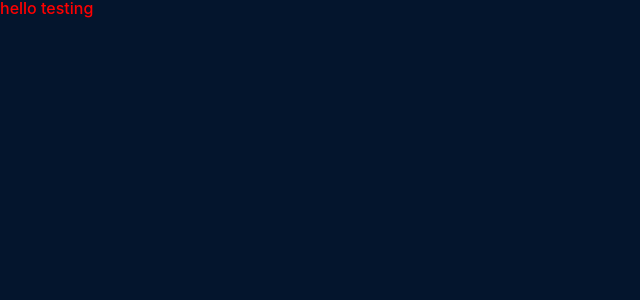
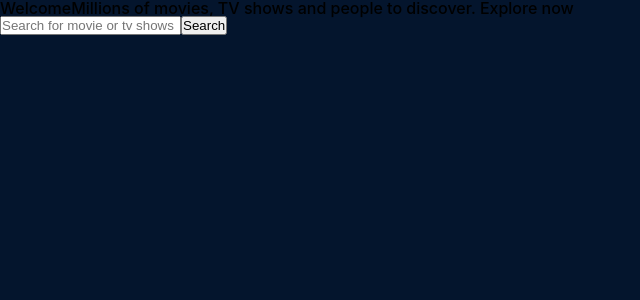
Before and after one commit to akinurrahman/movix, a React (Create React App) app: page / in a window 1280 px wide. Shown: the top 300 px of the page, without its empty margins (0-640 px from the left). Built offline with nearby package versions, Linux system fonts and the light colour scheme; no server answers.

Commit message:
setting up initial api

```diff
--- a/package.json
+++ b/package.json
@@ -11,6 +11,7 @@
     "react": "^18.2.0",
     "react-dom": "^18.2.0",
     "react-redux": "^8.1.3",
+    "react-router-dom": "^6.16.0",
     "react-scripts": "5.0.1",
     "styled-components": "^6.0.8",
     "web-vitals": "^2.1.4"
--- a/src/App.js
+++ b/src/App.js
@@ -1,27 +1,43 @@
-import React, { useEffect } from 'react'
-import {fetchDataFromApi} from './utils/api'
-import { useDispatch, useSelector } from 'react-redux'
-import { getApiConfiguration } from './redux/slices/homeSlice'
+import React, { useEffect } from "react";
+import { fetchDataFromApi } from "./utils/api";
+import { useDispatch, useSelector } from "react-redux";
+import { getApiConfiguration } from "./redux/slices/homeSlice";
+import { BrowserRouter, Routes, Route } from "react-router-dom";
+import Home from "./pages/home/Home";
+import Details from "./pages/details/Details";
+import SearchResult from "./pages/search results/SeachReasults";
+import Explore from "./pages/explore/Explore";
+import PageNotFound from "./pages/404/PageNotFound";
+import Header from './components/header/Header'
+import Footer from './components/footer/Footer'
+
 const App = () => {
-const dispatch = useDispatch()
-const {url} = useSelector(state=> state.home)
-console.log(url)
-  useEffect(()=>{
-    apiTesting()
-  },[])
+  const dispatch = useDispatch();
+  const { url } = useSelector((state) => state.home);
+  // console.log(url);
+  useEffect(() => {
+    apiTesting();
+  }, []);
 
-  const apiTesting =()=>{
-    fetchDataFromApi('/movie/popular')
-    .then((res)=>{
+  const apiTesting = () => {
+    fetchDataFromApi("/movie/popular").then((res) => {
       // console.log(res)
-      dispatch(getApiConfiguration(res))
-    })
-  }
+      dispatch(getApiConfiguration(res));
+    });
+  };
   return (
-    <div style={{color: "red"}}>
-      {url?.total_pages} hello testing
-    </div>
-  )
-}
+    <BrowserRouter>
+      <Header />
+      <Routes>
+        <Route path="/" element={<Home />} />
+        <Route path="/:mediaType/:id" element={<Details />} />
+        <Route path="/search/:query" element={<SearchResult />} />
+        <Route path="/explore/:mediaType" element={<Explore />} />
+        <Route path="*" element={<PageNotFound />} />
+      </Routes>
+      <Footer />
+    </BrowserRouter>
+  );
+};
 
-export default App
+export default App;
--- /dev/null
+++ b/src/components/footer/Footer.jsx
@@ -0,0 +1,11 @@
+import React from 'react'
+
+const Footer = () => {
+  return (
+    <div>
+
+    </div>
+  )
+}
+
+export default Footer
--- /dev/null
+++ b/src/components/header/Header.jsx
@@ -0,0 +1,11 @@
+import React from 'react'
+
+const Header = () => {
+  return (
+    <div>
+
+    </div>
+  )
+}
+
+export default Header
--- /dev/null
+++ b/src/hooks/useFetch.jsx
@@ -0,0 +1,28 @@
+import { useEffect, useState } from "react";
+import { fetchDataFromApi } from "../utils/api";
+
+const useFetch = (url) => {
+    const [data, setData] = useState(null);
+    const [loading, setLoading] = useState(null);
+    const [error, setError] = useState(null);
+
+    useEffect(() => {
+        setLoading("loading...");
+        setData(null);
+        setError(null);
+
+        fetchDataFromApi(url)
+            .then((res) => {
+                setLoading(false);
+                setData(res);
+            })
+            .catch((err) => {
+                setLoading(false);
+                setError("Something went wrong!");
+            });
+    }, [url]);
+
+    return { data, loading, error };
+};
+
+export default useFetch;
--- /dev/null
+++ b/src/pages/404/PageNotFound.jsx
@@ -0,0 +1,11 @@
+import React from 'react'
+
+const PageNotFound = () => {
+  return (
+    <div>
+
+    </div>
+  )
+}
+
+export default PageNotFound
--- /dev/null
+++ b/src/pages/details/Details.jsx
@@ -0,0 +1,11 @@
+import React from 'react'
+
+const Details = () => {
+  return (
+    <div>
+
+    </div>
+  )
+}
+
+export default Details
--- /dev/null
+++ b/src/pages/explore/Explore.jsx
@@ -0,0 +1,11 @@
+import React from 'react'
+
+const Explore = () => {
+  return (
+    <div>
+
+    </div>
+  )
+}
+
+export default Explore
--- /dev/null
+++ b/src/pages/home/Home.jsx
@@ -0,0 +1,12 @@
+import React from 'react'
+import Banner from './hero banner/Banner'
+
+const Home = () => {
+  return (
+    <div className='homePage'>
+      <Banner/>
+    </div>
+  )
+}
+
+export default Home
--- /dev/null
+++ b/src/pages/home/hero banner/Banner.jsx
@@ -0,0 +1,50 @@
+import React, { useEffect, useState } from "react";
+import { useNavigate } from "react-router-dom";
+import useFetch from "../../../hooks/useFetch";
+const Banner = () => {
+  const [background, setBackground] = useState("");
+  const [query, setQuery] = useState("");
+  const nevigate = useNavigate();
+
+  const { data, loading } = useFetch("/movie/popular");
+console.log(data)
+  // useEffect(() => {
+  //   if (data && data.results) {
+  //     const bg =
+  //       data.results[Math.floor(Math.random() * data.results.length)]
+  //         .backdrop_path;
+  //     setBackground(bg);
+  //   }
+  // }, [data]);
+
+  const searchQueryHandler = (e) => {
+    if (e.key === "Enter" && query.length > 0) {
+      nevigate(`/search/${query}`);
+    }
+  };
+
+  return (
+    <div className="heroBanner">
+      <div className="wrapper">
+        <div className="heroBannerControl">
+          <span className="title">Welcome</span>
+          <span className="subTitle">
+            Millions of movies, TV shows and people to discover. Explore now
+          </span>
+          <div className="searchInput">
+            <input
+              type="text"
+              placeholder="Search for movie or tv shows"
+              onKeyUp={searchQueryHandler}
+              onChange={(e) => setQuery(e.target.value)}
+            />
+            {/* <img src={background} alt="" /> */}
+            <button>Search</button>
+          </div>
+        </div>
+      </div>
+    </div>
+  );
+};
+
+export default Banner;
--- /dev/null
+++ b/src/pages/search results/SeachReasults.jsx
@@ -0,0 +1,11 @@
+import React from 'react'
+
+const SeachReasults = () => {
+  return (
+    <div>
+
+    </div>
+  )
+}
+
+export default SeachReasults
--- a/src/utils/api.js
+++ b/src/utils/api.js
@@ -1,16 +1,19 @@
 import axios from "axios";
+
 const BASE_URL = "https://api.themoviedb.org/3";
 const API_KEY = "a20fa27b2de91d2caa7afb4d44ec34e0";
 
 const headers = {
-  Authorization: `api_key ${API_KEY}`,
+  Authorization: API_KEY,
 };
+
 export const fetchDataFromApi = async (url, params) => {
   try {
     const { data } = await axios.get(BASE_URL + url, { headers, params });
+    // console.log(data)
     return data;
   } catch (err) {
-    console.log(err);
+    console.error(err);
     return err;
   }
 };
```
Also changed, not shown: 1 other file (tests, documents, lock files or other folders).
